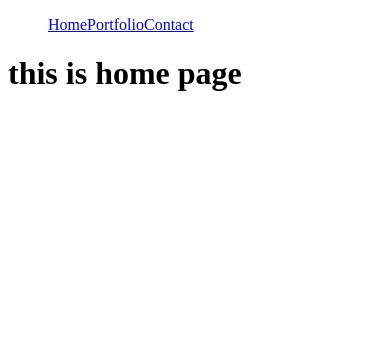
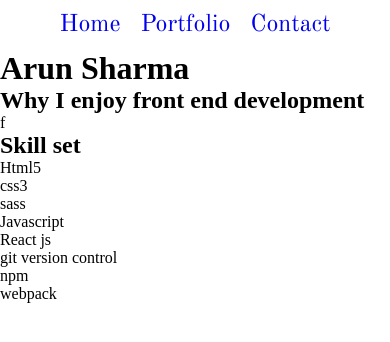
Before and after one commit to a-sha0234/portfolio-site, a React (Create React App) app: page / in a window 390 px wide. Shown: the top 342 px of the page. Built offline with nearby package versions, Linux system fonts and the light colour scheme.

Commit message:
add styles to the reposonsive navbar

```diff
--- a/package.json
+++ b/package.json
@@ -6,6 +6,7 @@
     "@testing-library/jest-dom": "^5.16.1",
     "@testing-library/react": "^12.1.2",
     "@testing-library/user-event": "^13.5.0",
+    "node-sass": "^7.0.1",
     "react": "^17.0.2",
     "react-dom": "^17.0.2",
     "react-router-dom": "^6.2.1",
--- a/src/App.js
+++ b/src/App.js
@@ -4,6 +4,7 @@ import Contact from "./Pages/Contact";
 import Home from "./Pages/Home";
 import Portfolio from "./Pages/Portfolio";
 import Error from "./Pages/Error";
+import "./scss/style.scss";
 import { BrowserRouter, Route, Routes } from "react-router-dom";
 
 export default function App() {
--- a/src/Pages/Home.js
+++ b/src/Pages/Home.js
@@ -1,7 +1,18 @@
 export default function Home() {
   return (
     <div>
-      <h1>this is home page</h1>
+      <h1>Arun Sharma</h1>
+      <h2>Why I enjoy front end development </h2>
+      <p>f</p>
+      <h2> Skill set</h2>
+      <p>Html5</p>
+      <p>css3</p>
+      <p>sass</p>
+      <p>Javascript</p>
+      <p>React js</p>
+      <p> git version control </p>
+      <p> npm </p>
+      <p> webpack</p>
     </div>
   );
 }
--- a/src/components/Navbar.js
+++ b/src/components/Navbar.js
@@ -4,11 +4,17 @@ import { Link } from "react-router-dom";
 export default function Navbar() {
   return (
     <header>
-      <nav>
+      <nav className="navbar">
         <ul>
-          <Link to="/">Home</Link>
-          <Link to="/portfolio">Portfolio</Link>
-          <Link to="/contact">Contact</Link>
+          <Link to="/" className="navbar__links">
+            Home
+          </Link>
+          <Link to="/portfolio" className="navbar__links">
+            Portfolio
+          </Link>
+          <Link to="/contact" className="navbar__links">
+            Contact
+          </Link>
         </ul>
       </nav>
     </header>
--- /dev/null
+++ b/src/scss/_globals.scss
@@ -0,0 +1,5 @@
+* {
+  margin: 0;
+  padding: 0;
+  box-sizing: border-box;
+}
--- /dev/null
+++ b/src/scss/_navbar.scss
@@ -0,0 +1,28 @@
+@import url("https://fonts.googleapis.com/css2?family=Inter:wght@400;600;700&family=Old+Standard+TT&display=swap");
+
+// .links--display {
+//   //   display: none;
+// }
+
+//-----------------------------------------------------------------------------------------
+// handle reposonsive design
+//-----------------------------------------------------------------------------------------
+
+// Start of navbar
+@media only screen and (max-width: 480px) {
+  .navbar {
+    display: flex;
+    justify-content: center;
+    margin: 10px;
+
+    &__links {
+      list-style: none;
+      margin: 10px;
+      font-size: 1.5rem;
+      text-decoration: none;
+      font-family: "Old Standard TT", serif;
+    }
+  }
+
+  // End of navbar
+}
--- /dev/null
+++ b/src/scss/style.scss
@@ -0,0 +1,3 @@
+@import "variables";
+@import "navbar";
+@import "globals";
```
Also changed, not shown: src/scss/_variables.scss (added), 1 other file (tests, documents, lock files or other folders).
